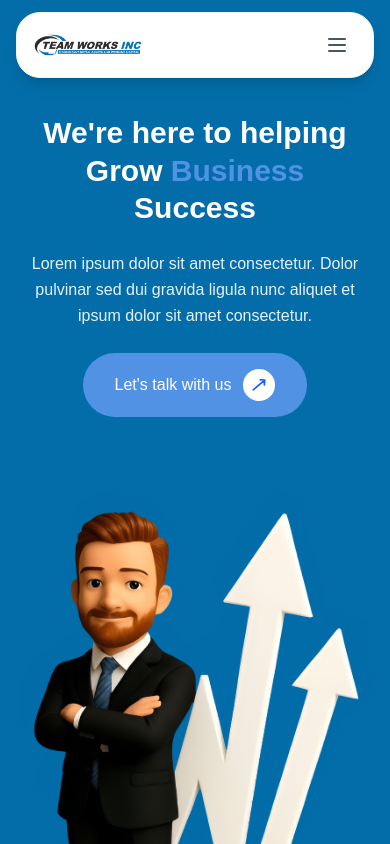
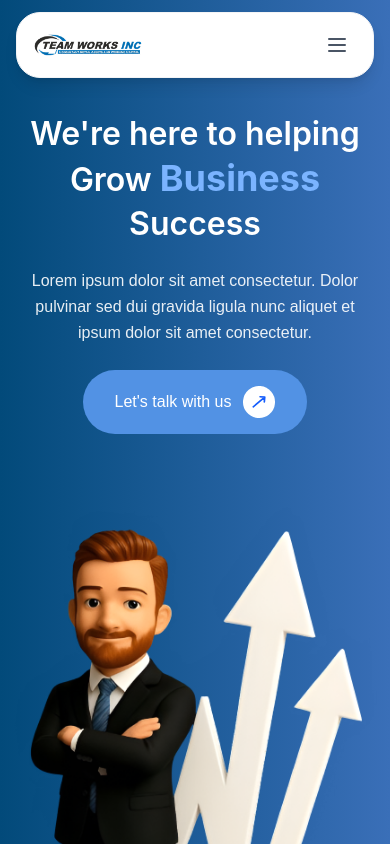
Before and after one commit to Anamiiikka/Team-works, a Next.js app: page / in a window 390 px wide. Shown: the top 844 px of the page. Built offline with nearby package versions, Linux system fonts and the light colour scheme.

Commit message:
hero update

```diff
--- a/src/app/page.js
+++ b/src/app/page.js
@@ -20,9 +20,9 @@ export default function Home() {
       <Hero />
       <Trusted />
       <AboutUs />
-      <Testimonials/>
       <WhoWeAre />
       <Services />
+      <Testimonials/>
       <FAQ />
       <Opportunity />
       <ContactUs />
--- a/src/components/Hero.jsx
+++ b/src/components/Hero.jsx
@@ -8,25 +8,37 @@ export default function Hero() {
     <div className="w-full min-h-screen bg-gray-100 p-0 lg:p-7">
       <div
         className="relative mx-auto rounded-none lg:rounded-3xl overflow-hidden min-h-screen lg:w-[1300px] lg:h-[885px]"
-        style={{ background: '#036DA9' }}
+        style={{ background: 'linear-gradient(90deg, #024A7A 0%, #3A6FB8 100%)' }}
       >
         {/* Navbar is now responsive via CSS */}
         <Navbar />
 
         {/* Mobile Layout - visible by default, hidden on lg+ */}
-        <div className="lg:hidden px-4 py-6 text-center text-white space-y-6">
+        <div className="lg:hidden px-2 py-6 text-center text-white space-y-6">
           {/* Mobile Heading */}
-          <h1 className="text-3xl md:text-4xl font-bold leading-tight">
-            We're here to helping
-            <br />
-            <span className="text-white">Grow </span>
-            <span style={{ color: '#5292E4' }}>Business</span>
-            <br />
-            Success
+          <h1 className="font-bold leading-tight px-1"
+              style={{
+                fontFamily: 'Inter',
+                fontWeight: 600,
+                fontSize: 'clamp(32px, 8vw, 48px)',
+                lineHeight: 'clamp(40px, 9vw, 56px)',
+                letterSpacing: '-2%',
+                textAlign: 'center'
+              }}>
+            <span className="block text-white mb-1">We're here to helping</span>
+            <span className="block">
+              <span className="text-white">Grow </span>
+              <span style={{
+                color: '#7BB4FF',
+                fontSize: 'clamp(36px, 9vw, 54px)',
+                fontWeight: 700
+              }}>Business</span>
+            </span>
+            <span className="block text-white mt-1">Success</span>
           </h1>
 
           {/* Mobile Paragraph */}
-          <p className="text-white/90 text-base leading-relaxed max-w-md mx-auto">
+          <p className="text-white/90 text-base leading-relaxed max-w-full mx-auto px-1">
             Lorem ipsum dolor sit amet consectetur. Dolor pulvinar sed dui gravida ligula nunc aliquet et ipsum dolor sit amet consectetur.
           </p>
 
@@ -45,7 +57,7 @@ export default function Hero() {
           </Link>
 
           {/* Mobile Image */}
-          <div className="mt-8 relative max-w-sm mx-auto">
+          <div className="mt-8 relative max-w-full mx-auto px-1">
             <Image
               src="/finman.png"
               alt="Professional consultant"
@@ -68,13 +80,26 @@ export default function Hero() {
               top: '205px',
               left: '58px',
               opacity: 1,
-              fontSize: '4rem',
+              fontFamily: 'Inter',
+              fontWeight: 600,
+              fontStyle: 'normal',
+              fontSize: '75px',
+              lineHeight: '94px',
+              letterSpacing: '-4%',
               zIndex: 15
             }}
           >
             We're here to helping
             <br />
-            <span className="text-white">Grow </span><span style={{ color: '#5292E4' }}>Business</span>
+            <span className="text-white">Grow </span><span style={{
+              color: '#7BB4FF',
+              fontFamily: 'Inter',
+              fontWeight: 600,
+              fontStyle: 'normal',
+              fontSize: '89px',
+              lineHeight: '94px',
+              letterSpacing: '-4%'
+            }}>Business</span>
             <br />
             Success
           </h1>
@@ -138,7 +163,12 @@ export default function Hero() {
               top: '498px',
               left: '62px',
               opacity: 1,
-              fontSize: '18px',
+              fontFamily: 'Inter',
+              fontWeight: 400,
+              fontStyle: 'normal',
+              fontSize: '22px',
+              lineHeight: '33px',
+              letterSpacing: '0%',
               zIndex: 15
             }}
           >
--- a/src/components/Testimonials.jsx
+++ b/src/components/Testimonials.jsx
@@ -166,7 +166,7 @@ const Testimonials = () => {
                   </div>
                   <div className="bg-white rounded-2xl shadow-xl overflow-hidden flex flex-col" style={{ minHeight: '250px' }}>
                     {/* Blue Profile Section - Mobile */}
-                    <div className="p-4 text-white flex flex-col justify-center items-center w-full relative" style={{ backgroundColor: '#5292E4' }}>
+                    <div className="p-4 text-white flex flex-col justify-center items-center w-full relative" style={{ backgroundColor: '#066FAB' }}>
                       <h3 className="text-lg font-bold text-center">{testimonial.name}</h3>
                       <p className="text-blue-100 text-sm text-center mt-1">{testimonial.position}</p>
                     </div>
@@ -196,7 +196,7 @@ const Testimonials = () => {
                   </div>
                   <div className="bg-white rounded-2xl shadow-xl overflow-hidden flex" style={{ minHeight: '466px' }}>
                     {/* Blue Profile Section */}
-                    <div className="p-8 text-white flex flex-col justify-center items-center w-2/5 relative" style={{ backgroundColor: '#5292E4' }}>
+                    <div className="p-8 text-white flex flex-col justify-center items-center w-2/5 relative" style={{ backgroundColor: '#066FAB' }}>
                       <div
                         className="absolute bottom-0 left-0 w-full h-1/3 bg-black opacity-10"
                         style={{ clipPath: 'polygon(0% 100%, 100% 0%, 100% 100%)' }}
```
